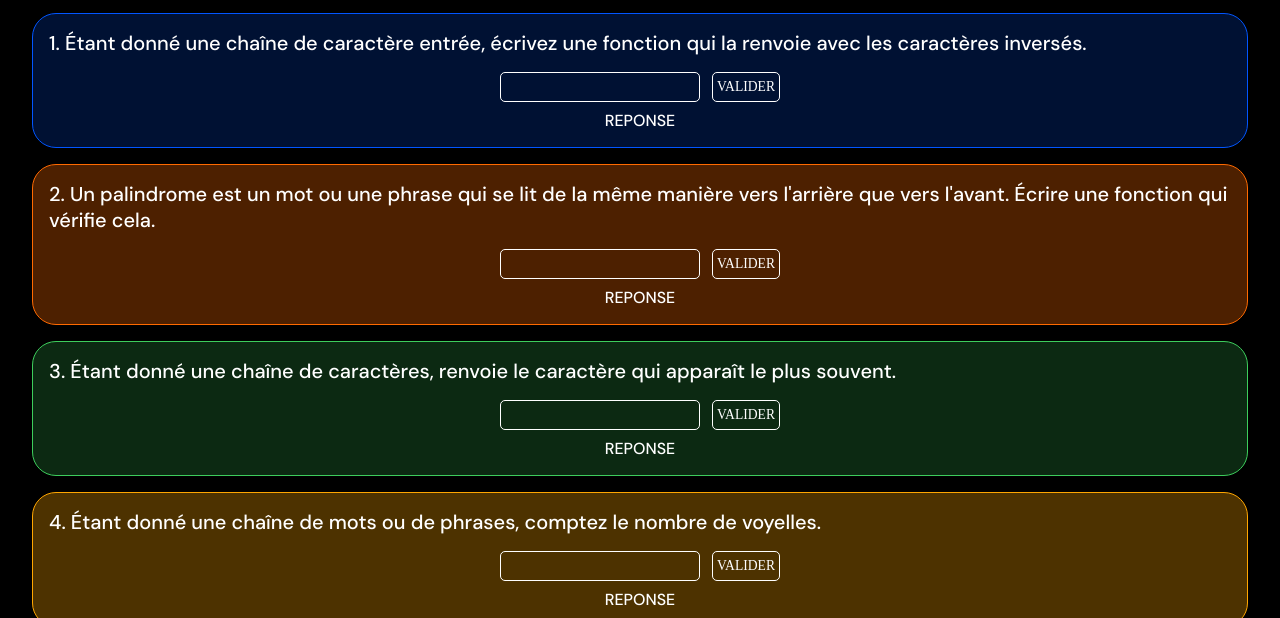
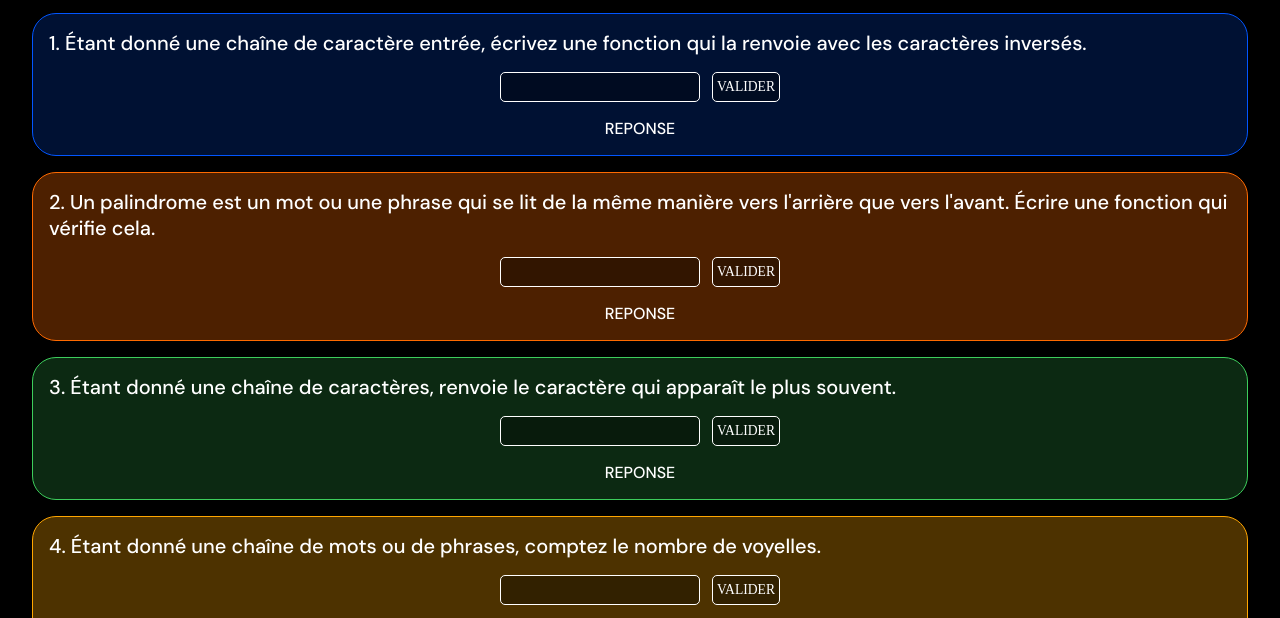
Before and after one commit to PaulBallestra/DevTogether, a website built with Parcel: page index.html in a window 1280 px wide. Shown: the part 166-784 px from the top of the page. Built offline with nearby package versions, Linux system fonts and the light colour scheme.

Commit message:
Update Style :white_check_mark:

```diff
--- a/src/styles.scss
+++ b/src/styles.scss
@@ -96,6 +96,7 @@ input{
   border: 1px solid white;
   border-radius: 5px;
   color: white;
+  background-color: rgba(0, 0, 0, 0.35);
   font-family: 'DM Sans';
   height: 30px;
   width: 200px;
@@ -106,14 +107,22 @@ input{
   border: 1px solid white;
   border-radius: 5px;
   color: white;
+  background-color: rgba(0, 0, 0, 0.35);
   margin-left: 12px;
   padding: 4px;
   font-family: 'Montserrat';
   font-size: 0.85em;
 }
 
+.btnValidate:hover{
+  border: 1px solid black;
+  background-color: rgba(255, 255, 255, 0.35);
+  color: black;
+
+}
+
 .responses{
-  margin-top: 8px;
+  margin-top: 16px;
   text-align: center;
   color: white;
 }
```
